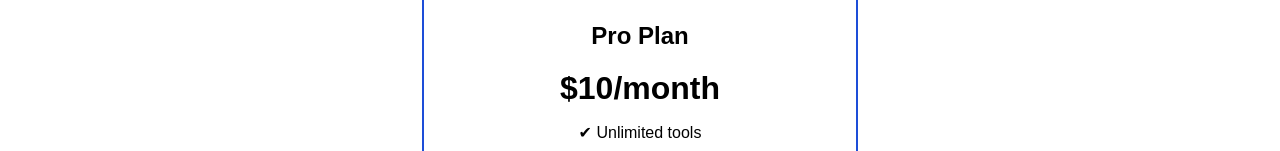
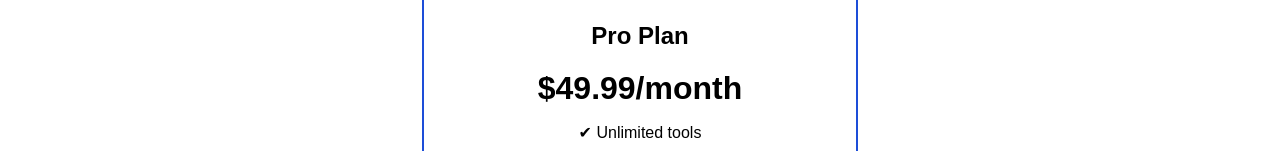
Before and after one commit to ShaphC/MyToolStack, a Next.js app: page /upgrade in a window 1280 px wide. Shown: the part 356-507 px from the top of the page. Built offline with nearby package versions, Linux system fonts and the light colour scheme.

Commit message:
fied the upgrade price

```diff
--- a/app/upgrade/page.tsx
+++ b/app/upgrade/page.tsx
@@ -28,7 +28,7 @@ export default function UpgradePage() {
 
           <div style={styles.card}>
             <h2>Pro Plan</h2>
-            <p style={styles.price}>$10/month</p>
+            <p style={styles.price}>$49.99/month</p>
 
             <div style={styles.features}>
               <div>✔ Unlimited tools</div>
```
